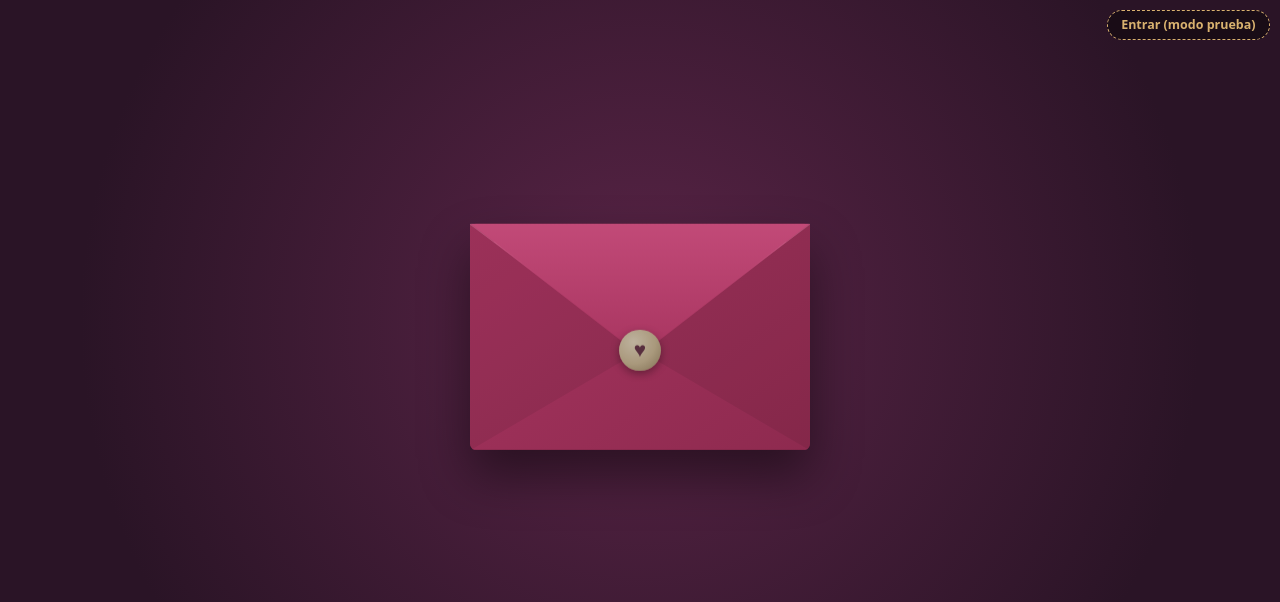
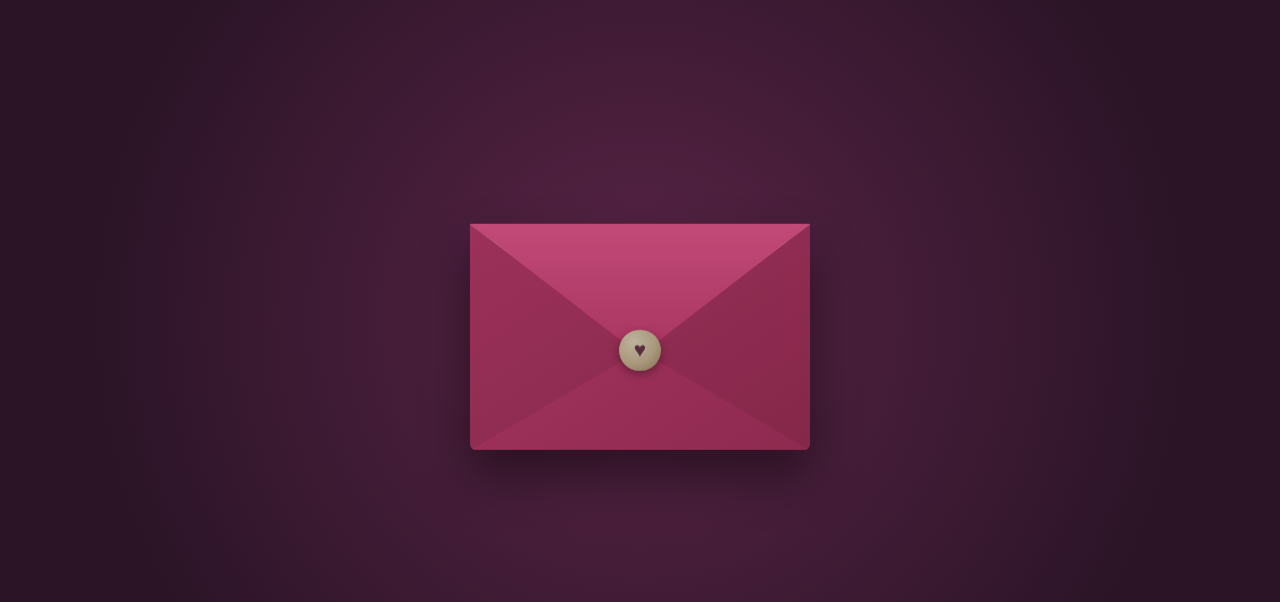
Before and after one commit to Alexmax404/feliz_cumple_vico, a plain HTML site: page index.html in a window 1280 px wide. Shown: the top 602 px of the page. Drawn offline with nearby package versions, Linux system fonts and the light colour scheme.

Commit message:
remove test button

```diff
--- a/index.html
+++ b/index.html
@@ -306,9 +306,7 @@ html.intro-active:not(.reveal) .hero>*{opacity:0;translate:0 22px}
   <div class="confetti" id="confetti"></div>
 </div>
 
-<!-- ===== BORRAR ANTES DE PUBLICAR · ACCESO DE PRUEBA (1/3: HTML) ===== -->
-<button type="button" id="dev-enter" class="dev-enter">Entrar (modo prueba)</button>
-<!-- ===== FIN ACCESO DE PRUEBA (1/3) ===== -->
+
 
 <div class="hearts" aria-hidden="true"><span>♥</span><span>♥</span><span>♥</span><span>♥</span><span>♥</span></div>
 
```
